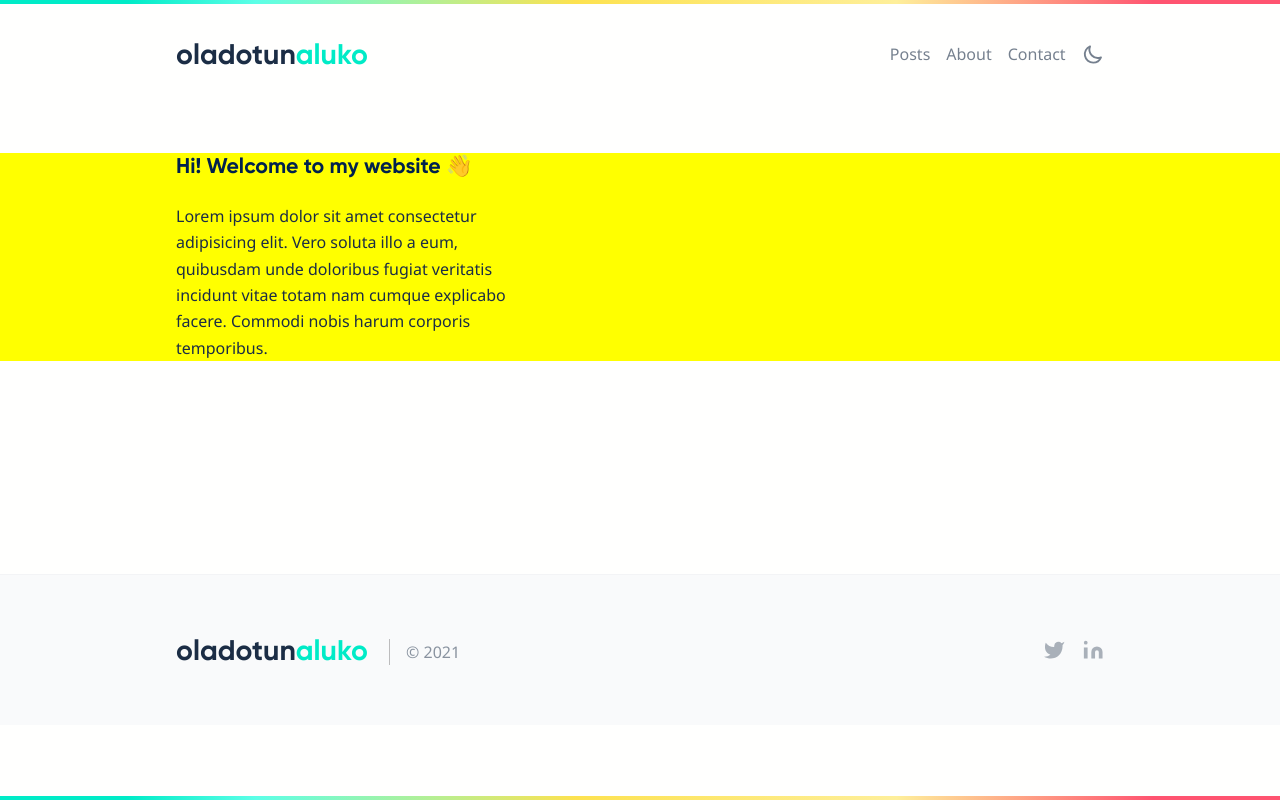
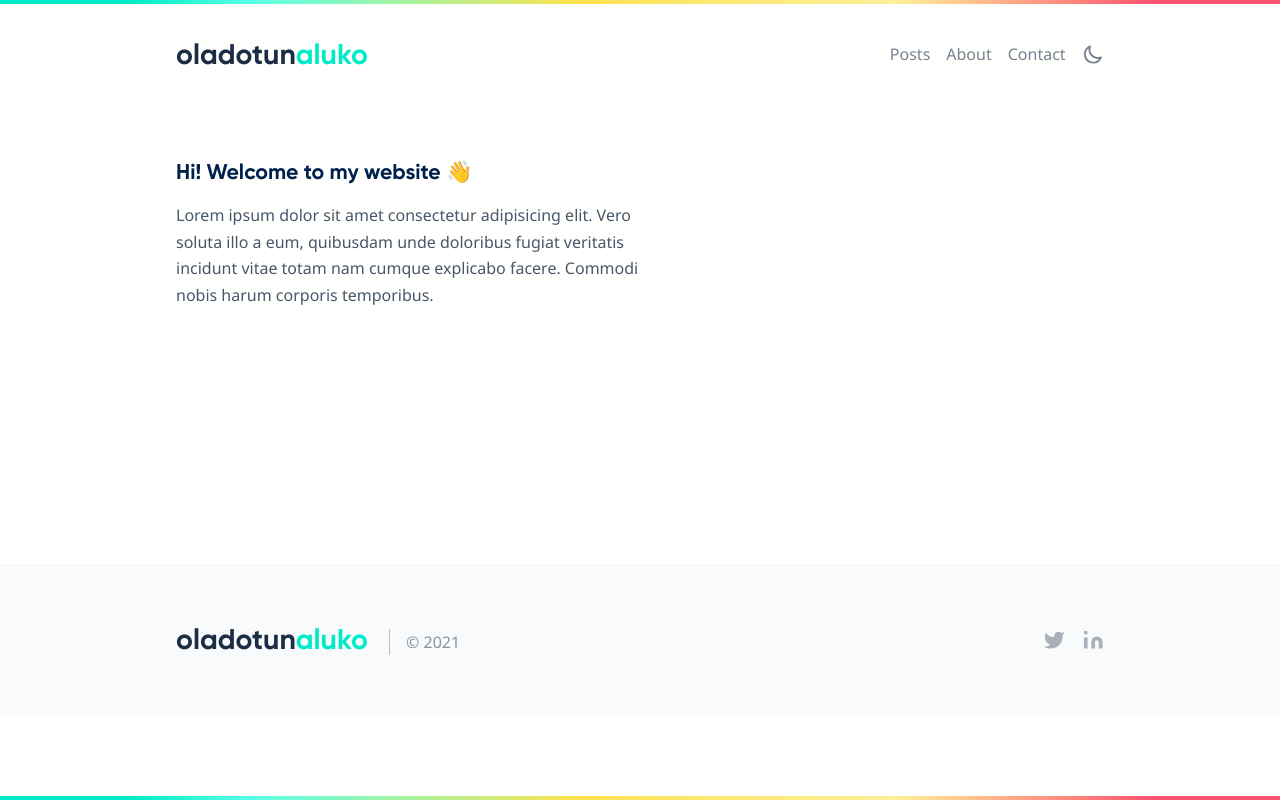
Before and after one commit to Nutod/oladotunaluko, a Next.js app: page / in a window 1280 px wide. Built offline with nearby package versions, Linux system fonts and the light colour scheme.

Commit message:
Added new hero section styling

```diff
--- a/components/Hero.js
+++ b/components/Hero.js
@@ -1,14 +1,9 @@
 export default function Hero() {
   return (
-    <section
-      className="text-gray-500 body-font"
-      style={{ background: 'yellow' }}
-    >
-      <div className="container mx-auto border-b flex px-5 py-24 items-center justify-center flex-col">
-        <div className="lg:w-2/3 w-full">
-          <h5 className="font-brand sm:text-5xl text-6xl mb-4 font-bold text-gray-900">
-            Hi! Welcome to my website 👋
-          </h5>
+    <section className="hero">
+      <div className="container">
+        <div>
+          <h5>Hi! Welcome to my website 👋</h5>
           <p className="hero-text">
             Lorem ipsum dolor sit amet consectetur adipisicing elit. Vero soluta
             illo a eum, quibusdam unde doloribus fugiat veritatis incidunt vitae
--- a/styles/_elements.scss
+++ b/styles/_elements.scss
@@ -60,6 +60,31 @@ code {
   margin: 0;
 }
 
+.hero {
+  margin-top: $size-700;
+  padding-top: $size-400;
+  padding-bottom: $size-400;
+  // background: var(--gray-800);
+
+  h5 {
+    margin: 0;
+    margin-bottom: $size-400;
+  }
+
+  @media screen and (max-width: $large-breakpoint) {
+    text-align: center;
+    margin-left: auto;
+    margin-right: auto;
+    margin-top: 0;
+  }
+}
+
 .hero-text {
-  max-width: 40ch;
+  max-width: 55ch;
+
+  @media screen and (max-width: $large-breakpoint) {
+    text-align: center;
+    margin-left: auto;
+    margin-right: auto;
+  }
 }
--- a/styles/_typography.scss
+++ b/styles/_typography.scss
@@ -52,6 +52,7 @@ h5 {
 
 p {
   margin-bottom: 1rem;
+  opacity: 0.8;
 }
 
 small,
```
